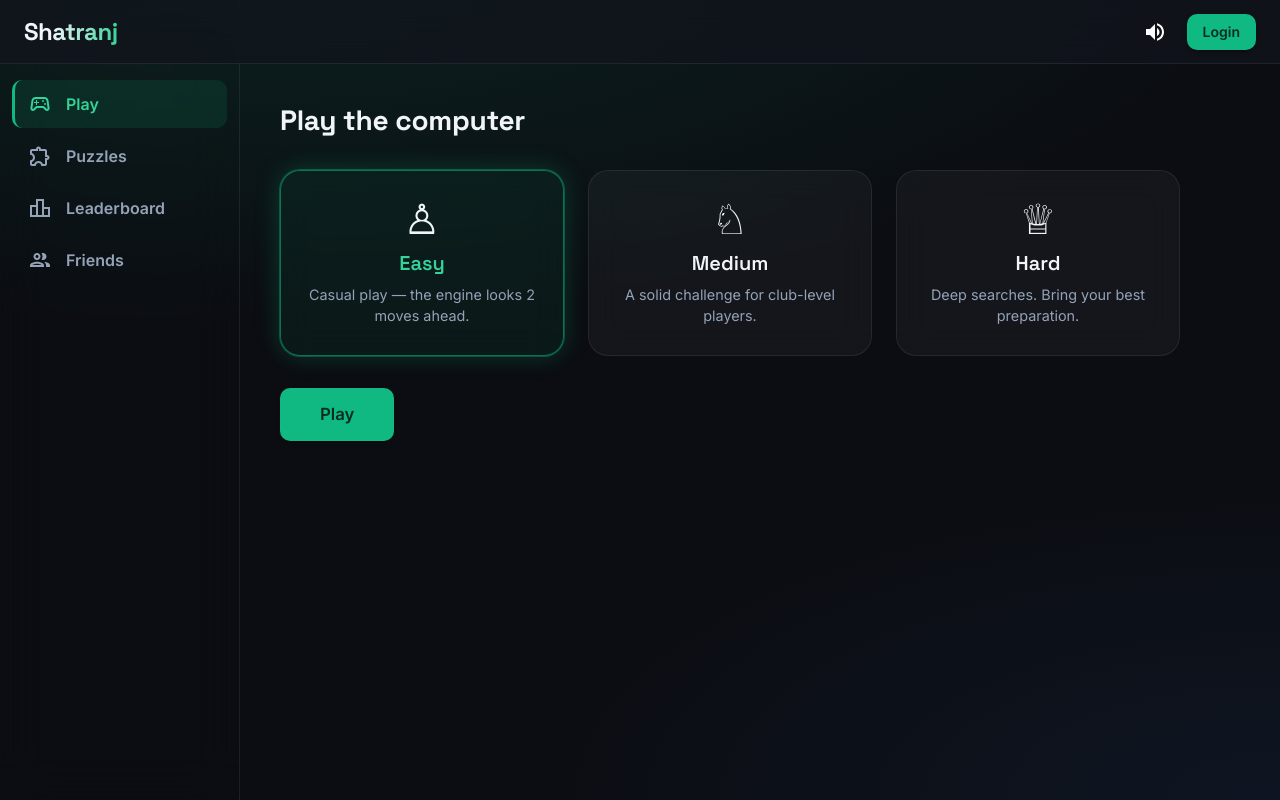
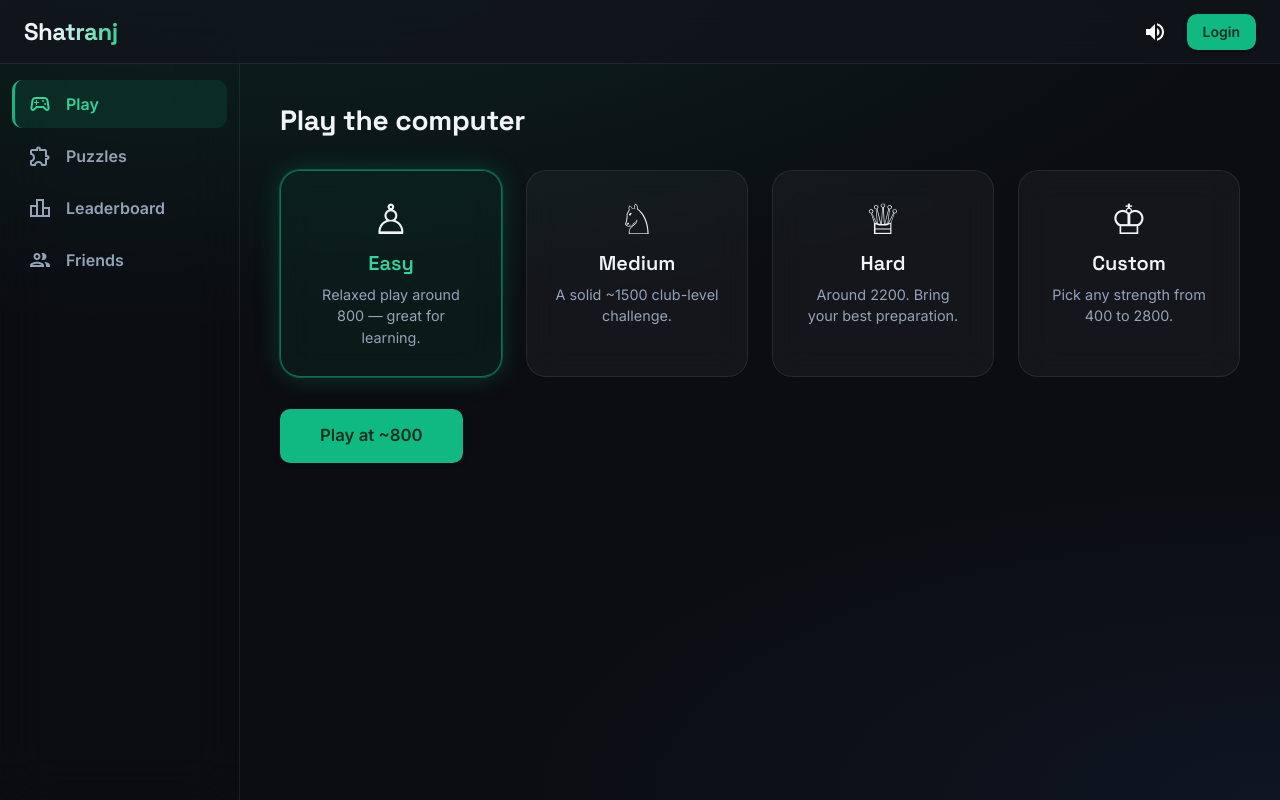
Before and after one commit to neelchopra/Shatranj, a React (Create React App) app in the folder FE/: page /play/computer in a window 1280 px wide. Built offline with nearby package versions, Linux system fonts and the light colour scheme; no server answers.

Commit message:
Make bot difficulty rating-based with custom strength picker

```diff
--- a/FE/src/Games/StandardBotGame.tsx
+++ b/FE/src/Games/StandardBotGame.tsx
@@ -11,18 +11,18 @@ import useBoardWidth from '../hooks/useBoardWidth';
 const StandardBotGame = () => {
     const location = useLocation()
     const dispatch = useAppDispatch()
-    const depth = location.state as number | null;
+    const rating = (location.state as { rating?: number } | null)?.rating ?? null;
     const boardContainerRef = useRef<HTMLDivElement>(null);
     const boardWidth = useBoardWidth(boardContainerRef);
 
     useEffect(() => {
-        if (!depth) return;
+        if (!rating) return;
         dispatch(initGame({
-            opponent: { name: `Stockfish (depth ${depth})`, rating: 0, color: 'black' },
+            opponent: { name: `Stockfish (~${rating})`, rating, color: 'black' },
         }))
-    }, [dispatch, depth])
+    }, [dispatch, rating])
 
-    if (!depth) return <Navigate to="/play/computer" replace />;
+    if (!rating) return <Navigate to="/play/computer" replace />;
 
     return (
         <Box
@@ -44,7 +44,7 @@ const StandardBotGame = () => {
                             boxShadow: '0 8px 32px rgba(0,0,0,0.45)',
                         }}
                     >
-                        <StandardBotBoard depth={depth} color="white" boardWidth={boardWidth} />
+                        <StandardBotBoard rating={rating} color="white" boardWidth={boardWidth} />
                     </Box>
                 )}
             </Box>
--- a/FE/src/components/chessboards/StandardBotBoard.tsx
+++ b/FE/src/components/chessboards/StandardBotBoard.tsx
@@ -9,9 +9,10 @@ import Engine from '../../Engine';
 import { evaluateGame } from '../../utilities/chessResult';
 import { playIllegalSound, soundForMove } from '../../utilities/sounds';
 import { tokens } from '../../theme';
+import { limitsForRating } from '../../utilities/botStrength';
 
 type Props = {
-    depth: number;
+    rating: number;
     color: string; // the human always plays white against the bot
     boardWidth: number;
 }
@@ -46,6 +47,7 @@ const StandardBotBoard = (props: Props)=>{
     useEffect(() => {
         const engine = new Engine();
         engineRef.current = engine;
+        engine.setOption('Skill Level', limitsForRating(props.rating).skillLevel);
         // Single persistent listener — the engine replies whenever we ask for a move.
         engine.onMessage(({ bestMove }) => {
             if (!bestMove) return;
@@ -73,8 +75,9 @@ const StandardBotBoard = (props: Props)=>{
     const requestEngineMove = () => {
         const chess = chessRef.current!;
         if (chess.isGameOver()) return;
+        const limits = limitsForRating(props.rating);
         setTimeout(() => {
-            engineRef.current?.evaluatePosition(chess.fen(), props.depth);
+            engineRef.current?.findMove(chess.fen(), limits);
         }, 500);
     };
 
--- a/FE/src/pages/PlayComputer.tsx
+++ b/FE/src/pages/PlayComputer.tsx
@@ -1,19 +1,26 @@
 import React, { useState } from 'react';
 import Typography from '@mui/material/Typography';
-import { Box, Button } from '@mui/material';
-import { NavLink } from 'react-router-dom';
+import { Box, Button, Dialog, DialogActions, DialogContent, DialogTitle, Slider, TextField } from '@mui/material';
+import { useNavigate } from 'react-router-dom';
 import { motion } from 'framer-motion';
 import GlassCard from '../ui/GlassCard';
 import { fadeUp, staggerContainer } from '../ui/motion';
+import { clampRating, MAX_BOT_RATING, MIN_BOT_RATING } from '../utilities/botStrength';
 
-const difficulties = [
-    { label: 'Easy', value: 2, piece: '♙', desc: 'Casual play — the engine looks 2 moves ahead.' },
-    { label: 'Medium', value: 5, piece: '♘', desc: 'A solid challenge for club-level players.' },
-    { label: 'Hard', value: 8, piece: '♕', desc: 'Deep searches. Bring your best preparation.' },
+const presets = [
+    { label: 'Easy', rating: 800, piece: '♙', desc: 'Relaxed play around 800 — great for learning.' },
+    { label: 'Medium', rating: 1500, piece: '♘', desc: 'A solid ~1500 club-level challenge.' },
+    { label: 'Hard', rating: 2200, piece: '♕', desc: 'Around 2200. Bring your best preparation.' },
 ];
 
 const PlayComputer = () => {
-    const [depth, setDepth] = useState(2);
+    const navigate = useNavigate();
+    const [rating, setRating] = useState(800);
+    const [customOpen, setCustomOpen] = useState(false);
+    const [customRating, setCustomRating] = useState(1200);
+    const isPreset = presets.some((p) => p.rating === rating);
+
+    const startGame = () => navigate('/play/computer/game', { state: { rating } });
 
     return (
         <motion.div variants={staggerContainer} initial="initial" animate="animate">
@@ -25,19 +32,19 @@ const PlayComputer = () => {
             <Box
                 sx={{
                     display: 'grid',
-                    gridTemplateColumns: { xs: '1fr', sm: 'repeat(3, 1fr)' },
+                    gridTemplateColumns: { xs: '1fr', sm: 'repeat(2, 1fr)', md: 'repeat(4, 1fr)' },
                     gap: 3,
-                    maxWidth: 900,
+                    maxWidth: 1100,
                     marginBottom: '32px',
                 }}
             >
-                {difficulties.map((difficulty) => {
-                    const selected = depth === difficulty.value;
+                {presets.map((preset) => {
+                    const selected = rating === preset.rating;
                     return (
-                        <motion.div key={difficulty.value} variants={fadeUp}>
+                        <motion.div key={preset.rating} variants={fadeUp}>
                             <GlassCard
                                 hover
-                                onClick={() => setDepth(difficulty.value)}
+                                onClick={() => setRating(preset.rating)}
                                 sx={{
                                     padding: '28px',
                                     height: '100%',
@@ -50,26 +57,85 @@ const PlayComputer = () => {
                                 }}
                             >
                                 <Typography sx={{ fontSize: '2.6rem', lineHeight: 1, marginBottom: '12px' }}>
-                                    {difficulty.piece}
+                                    {preset.piece}
                                 </Typography>
                                 <Typography variant="h3" sx={{ marginBottom: '8px', color: selected ? 'primary.light' : 'text.primary' }}>
-                                    {difficulty.label}
+                                    {preset.label}
                                 </Typography>
                                 <Typography sx={{ color: 'text.secondary', fontSize: '0.9rem' }}>
-                                    {difficulty.desc}
+                                    {preset.desc}
                                 </Typography>
                             </GlassCard>
                         </motion.div>
                     );
                 })}
+                <motion.div variants={fadeUp}>
+                    <GlassCard
+                        hover
+                        onClick={() => { setCustomRating(isPreset ? 1200 : rating); setCustomOpen(true); }}
+                        sx={{
+                            padding: '28px',
+                            height: '100%',
+                            textAlign: 'center',
+                            ...(!isPreset && {
+                                borderColor: 'rgba(16,185,129,0.55)',
+                                boxShadow: '0 0 0 1px rgba(16,185,129,0.35), 0 0 24px rgba(16,185,129,0.25)',
+                                background: 'rgba(16,185,129,0.07)',
+                            }),
+                        }}
+                    >
+                        <Typography sx={{ fontSize: '2.6rem', lineHeight: 1, marginBottom: '12px' }}>♔</Typography>
+                        <Typography variant="h3" sx={{ marginBottom: '8px', color: !isPreset ? 'primary.light' : 'text.primary' }}>
+                            {isPreset ? 'Custom' : `Custom · ${rating}`}
+                        </Typography>
+                        <Typography sx={{ color: 'text.secondary', fontSize: '0.9rem' }}>
+                            Pick any strength from {MIN_BOT_RATING} to {MAX_BOT_RATING}.
+                        </Typography>
+                    </GlassCard>
+                </motion.div>
             </Box>
             <motion.div variants={fadeUp}>
-                <NavLink to='/play/computer/game' state={depth} style={{ textDecoration: 'none' }}>
-                    <Button variant='contained' size='large' sx={{ padding: '12px 40px', fontSize: '1.05rem' }}>
-                        Play
+                <Button variant='contained' size='large' onClick={startGame} sx={{ padding: '12px 40px', fontSize: '1.05rem' }}>
+                    Play at ~{rating}
+                </Button>
+            </motion.div>
+
+            <Dialog open={customOpen} onClose={() => setCustomOpen(false)} maxWidth="xs" fullWidth>
+                <DialogTitle>Custom bot strength</DialogTitle>
+                <DialogContent>
+                    <Typography sx={{ color: 'text.secondary', marginBottom: '24px', fontSize: '0.9rem' }}>
+                        The bot plays at roughly this rating.
+                    </Typography>
+                    <Slider
+                        value={customRating}
+                        min={MIN_BOT_RATING}
+                        max={MAX_BOT_RATING}
+                        step={50}
+                        valueLabelDisplay="on"
+                        onChange={(_, value) => setCustomRating(value as number)}
+                        sx={{ marginTop: '20px' }}
+                    />
+                    <TextField
+                        label="Rating"
+                        type="number"
+                        size="small"
+                        fullWidth
+                        value={customRating}
+                        onChange={(e) => setCustomRating(Number(e.target.value) || MIN_BOT_RATING)}
+                        inputProps={{ min: MIN_BOT_RATING, max: MAX_BOT_RATING, step: 50 }}
+                        sx={{ marginTop: '16px' }}
+                    />
+                </DialogContent>
+                <DialogActions sx={{ padding: '0 24px 20px' }}>
+                    <Button onClick={() => setCustomOpen(false)}>Cancel</Button>
+                    <Button
+                        variant="contained"
+                        onClick={() => { setRating(clampRating(customRating)); setCustomOpen(false); }}
+                    >
+                        Select
                     </Button>
-                </NavLink>
-            </motion.div>
+                </DialogActions>
+            </Dialog>
         </motion.div>
     );
 };
```
